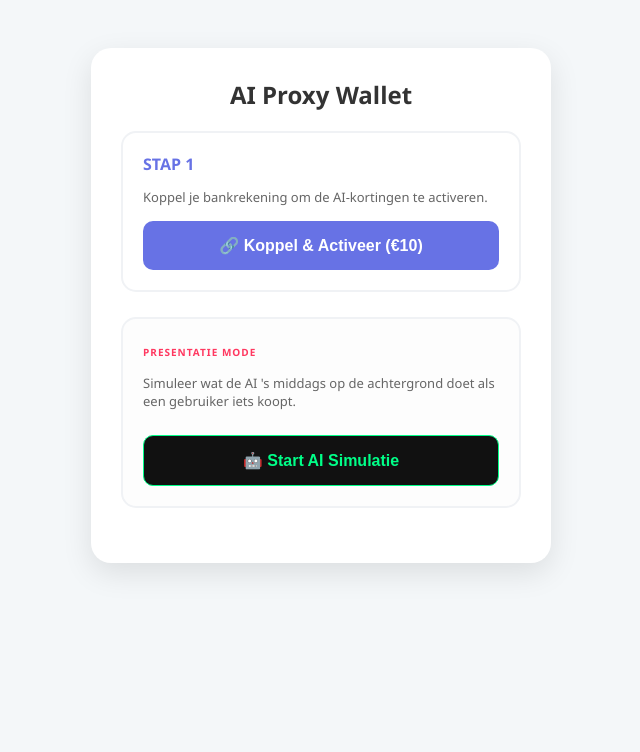
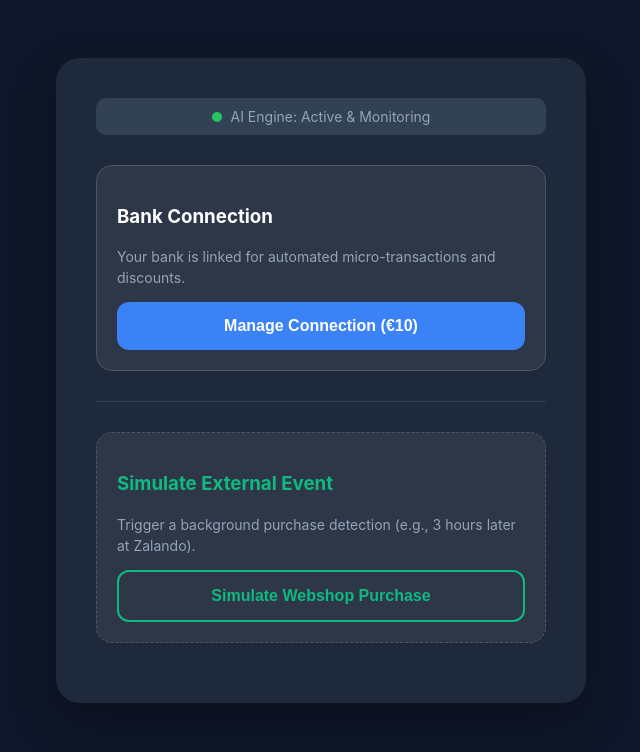
Before and after one commit to sakab413/mijn-stripe-app, a Flask app: page / in a window 1280 px wide. Shown: the top 752 px of the page, without its empty margins (319-959 px from the left). Run offline with Flask 3, Linux system fonts and the light colour scheme.

Commit message:
Update index.html

```diff
--- a/templates/index.html
+++ b/templates/index.html
@@ -1,38 +1,42 @@
 <!DOCTYPE html>
 <html>
 <head>
-    <title>AI Discount Dashboard</title>
-    <meta name="viewport" content="width=device-width, initial-scale=1">
+    <title>AI Proxy Dashboard</title>
     <style>
-        body { font-family: 'Segoe UI', sans-serif; background: #f4f7f9; text-align: center; padding: 40px 20px; }
-        .container { background: white; padding: 30px; border-radius: 20px; display: inline-block; box-shadow: 0 10px 30px rgba(0,0,0,0.1); width: 100%; max-width: 400px; }
-        .box { border: 2px solid #f0f2f5; padding: 20px; border-radius: 15px; margin-bottom: 25px; text-align: left; }
-        h2 { color: #333; margin-top: 0; }
-        button { width: 100%; padding: 15px; border: none; border-radius: 10px; cursor: pointer; font-weight: bold; font-size: 16px; transition: 0.2s; }
-        .btn-blue { background: #6772e5; color: white; }
-        .btn-demo { background: #111; color: #00ff88; border: 1px solid #00ff88; margin-top: 10px; }
-        .info { font-size: 13px; color: #666; margin-bottom: 15px; }
-        .demo-label { font-size: 10px; color: #ff3860; font-weight: bold; letter-spacing: 1px; }
+        body { font-family: 'Inter', sans-serif; background: #0f172a; color: white; text-align: center; padding: 50px 20px; }
+        .dashboard { background: #1e293b; padding: 40px; border-radius: 24px; display: inline-block; width: 100%; max-width: 450px; box-shadow: 0 20px 50px rgba(0,0,0,0.3); }
+        .status-bar { background: #334155; padding: 10px; border-radius: 10px; margin-bottom: 30px; font-size: 14px; color: #94a3b8; }
+        .status-dot { height: 10px; width: 10px; background-color: #22c55e; border-radius: 50%; display: inline-block; margin-right: 5px; }
+        .action-card { background: #2d3748; padding: 20px; border-radius: 16px; margin-bottom: 20px; text-align: left; border: 1px solid #4a5568; }
+        button { width: 100%; padding: 15px; border: none; border-radius: 12px; cursor: pointer; font-weight: 600; font-size: 16px; transition: 0.3s; }
+        .btn-primary { background: #3b82f6; color: white; }
+        .btn-outline { background: transparent; color: #10b981; border: 2px solid #10b981; }
+        .btn-outline:hover { background: #10b981; color: white; }
+        p { font-size: 14px; color: #94a3b8; line-height: 1.5; }
     </style>
 </head>
 <body>
-    <div class="container">
-        <h2>AI Proxy Wallet</h2>
+    <div class="dashboard">
+        <div class="status-bar">
+            <span class="status-dot"></span> AI Engine: Active & Monitoring
+        </div>
 
-        <div class="box">
-            <span style="font-weight: bold; color: #6772e5;">STAP 1</span>
-            <p class="info">Koppel je bankrekening om de AI-kortingen te activeren.</p>
+        <div class="action-card">
+            <h3>Bank Connection</h3>
+            <p>Your bank is linked for automated micro-transactions and discounts.</p>
             <form action="/create-checkout-session" method="POST">
                 <input type="hidden" name="type" value="setup">
-                <button type="submit" class="btn-blue">🔗 Koppel & Activeer (€10)</button>
+                <button type="submit" class="btn-primary">Manage Connection (€10)</button>
             </form>
         </div>
 
-        <div class="box" style="background: #fdfdfd;">
-            <span class="demo-label">PRESENTATIE MODE</span>
-            <p class="info">Simuleer wat de AI 's middags op de achtergrond doet als een gebruiker iets koopt.</p>
+        <div style="margin: 30px 0; border-top: 1px solid #334155;"></div>
+
+        <div class="action-card" style="border-style: dashed;">
+            <h3 style="color: #10b981;">Simulate External Event</h3>
+            <p>Trigger a background purchase detection (e.g., 3 hours later at Zalando).</p>
             <form action="/scan" method="GET">
-                <button type="submit" class="btn-demo">🤖 Start AI Simulatie</button>
+                <button type="submit" class="btn-outline">Simulate Webshop Purchase</button>
             </form>
         </div>
     </div>
```
